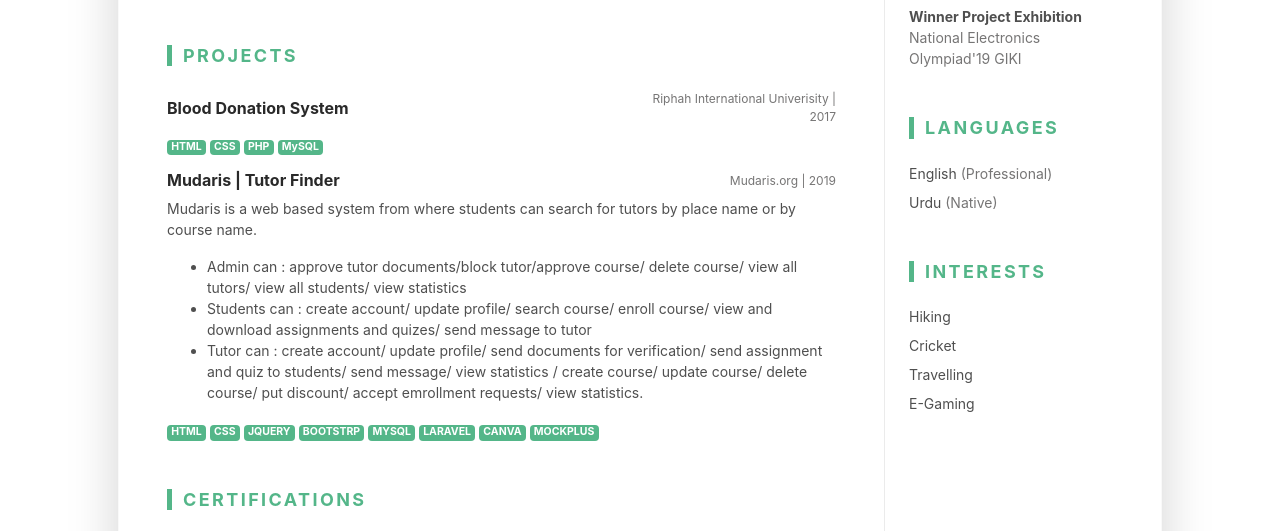
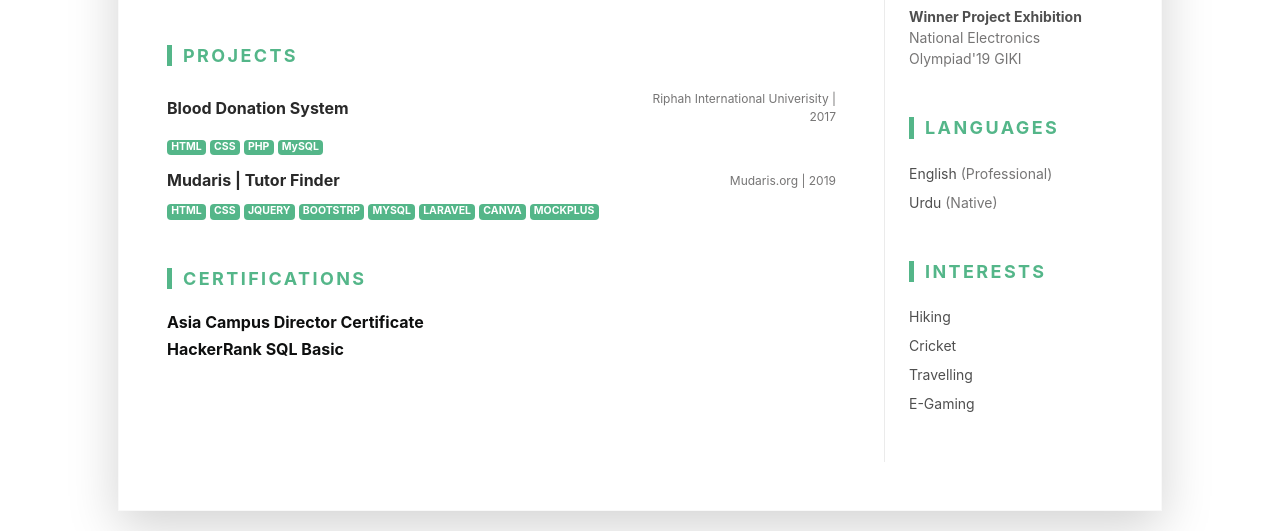
Before and after one commit to mr-basit/mr-basit.github.io, a plain HTML site: page index.html in a window 1280 px wide. Shown: the part 1088-1619 px from the top of the page. Drawn offline with Linux system fonts and the light colour scheme.

Commit message:
Update index.html

```diff
--- a/index.html
+++ b/index.html
@@ -165,13 +165,13 @@
 
 									</div>
 									<div class="item-content">
-										<p>Mudaris is a web based system from where students can search for tutors by place name or by course name.</p>
+										<!-- <p>Mudaris is a web based system from where students can search for tutors by place name or by course name.</p>
 										<ul>
 											<li>Admin can : approve tutor documents/block tutor/approve course/ delete course/ view all tutors/ view all students/ view statistics</li>
 
 											<li>Students can : create account/ update profile/ search course/ enroll course/ view and download assignments and quizes/ send message to tutor </li>
 
-											<li>Tutor can : create account/ update profile/ send documents for verification/ send assignment and quiz to students/ send message/ view statistics / create course/ update course/ delete course/ put discount/ accept emrollment requests/ view statistics.</li>
+											<li>Tutor can : create account/ update profile/ send documents for verification/ send assignment and quiz to students/ send message/ view statistics / create course/ update course/ delete course/ put discount/ accept emrollment requests/ view statistics.</li> -->
 
 
 										</ul>
```
